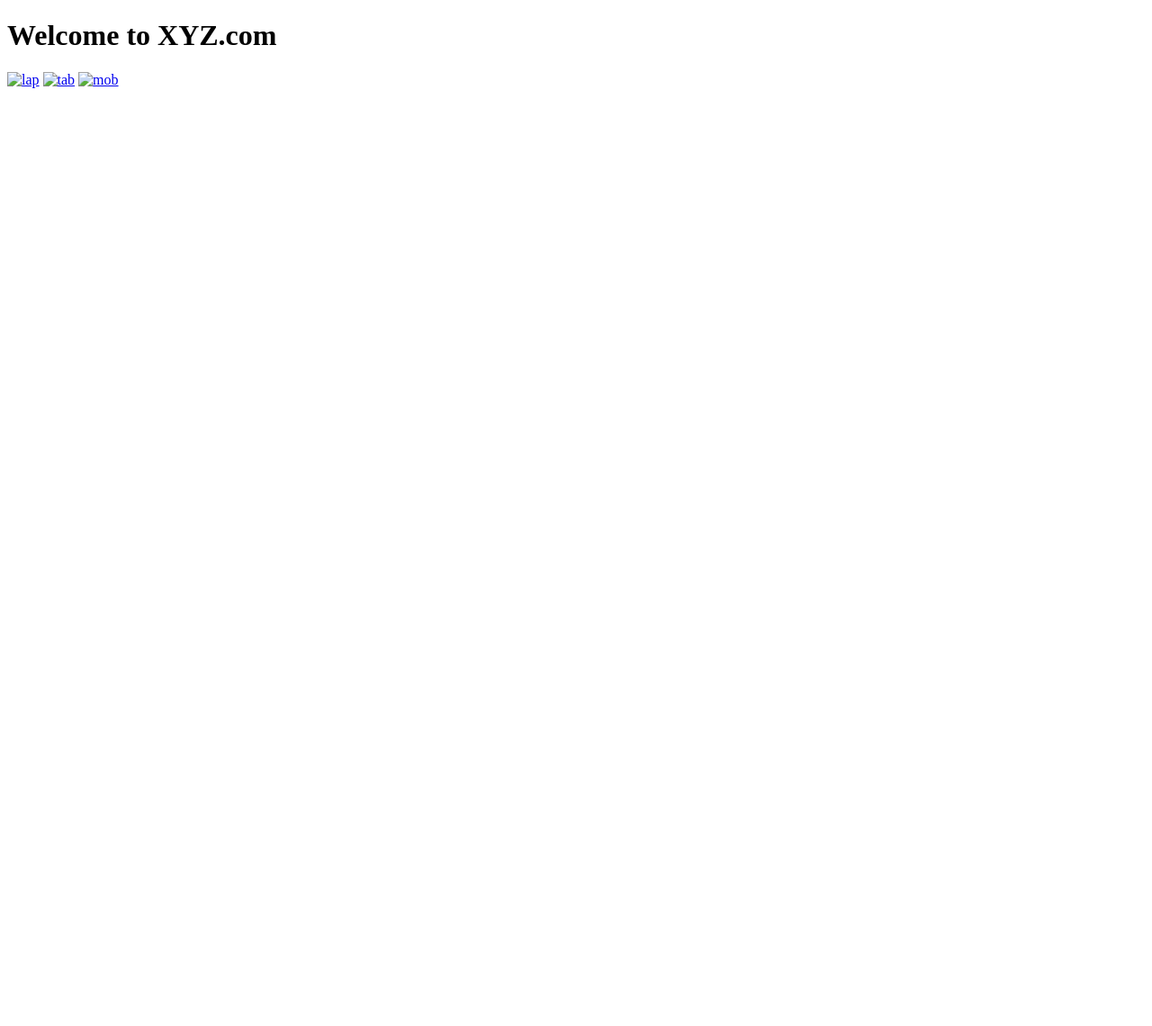
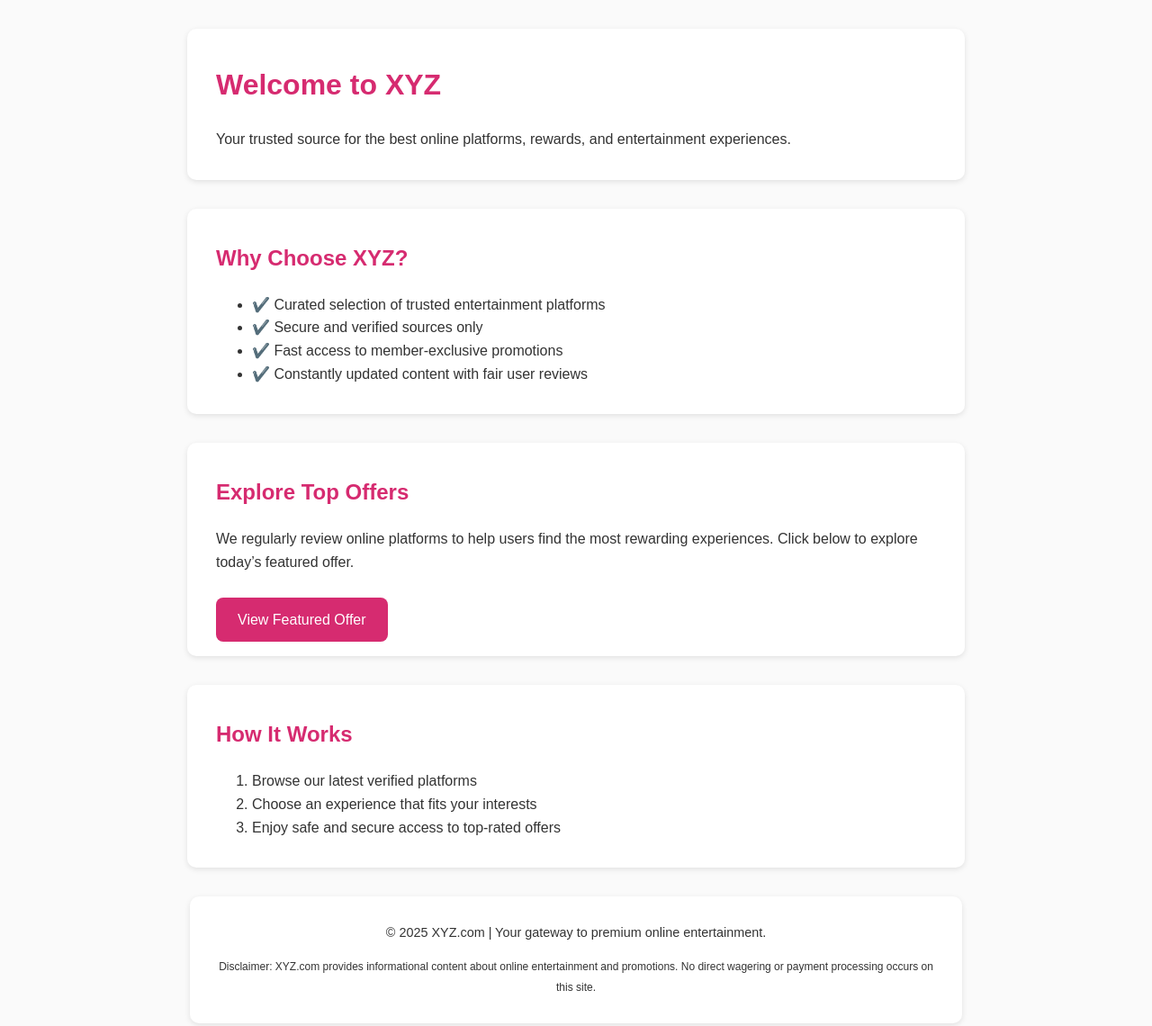
Before and after one commit to nikhil8896/spin4, a website: page public/index.html in a window 1280 px wide. Shown: the whole page at 90% size. Before the commit the page ends 800 px from the top, so only its background shows below. Drawn offline with Linux system fonts and the light colour scheme.

Commit message:
Update index.html

```diff
--- a/public/index.html
+++ b/public/index.html
@@ -1,15 +1,85 @@
-
 <!DOCTYPE html>
-<html>
+<html lang="en">
 <head>
-<title>Main Site</title>
+  <meta charset="UTF-8">
+  <meta name="viewport" content="width=device-width, initial-scale=1.0">
+  <title>XYZ – Exclusive Online Rewards & Offers</title>
+  <meta name="description" content="Discover exclusive online experiences, top-rated platforms, and special member rewards updated daily.">
+  <link rel="stylesheet" href="style.css">
 </head>
 <body>
-<h1>Welcome to XYZ.com</h1>
+  <header>
+    <h1>Welcome to XYZ</h1>
+    <p>Your trusted source for the best online platforms, rewards, and entertainment experiences.</p>
+  </header>
 
-<a href="/go/lap"><img src="lap.webp" alt="lap"></a>
-<a href="/go/tab"><img src="tab.webp" alt="tab"></a>
-<a href="/go/mob"><img src="mob.webp" alt="mob"></a>
+  <section>
+    <h2>Why Choose XYZ?</h2>
+    <ul>
+      <li>✔️ Curated selection of trusted entertainment platforms</li>
+      <li>✔️ Secure and verified sources only</li>
+      <li>✔️ Fast access to member-exclusive promotions</li>
+      <li>✔️ Constantly updated content with fair user reviews</li>
+    </ul>
+  </section>
 
+  <section>
+    <h2>Explore Top Offers</h2>
+    <p>We regularly review online platforms to help users find the most rewarding experiences. Click below to explore today’s featured offer.</p>
+    <a href="/page/" class="cta-btn">View Featured Offer</a>
+  </section>
+
+  <section>
+    <h2>How It Works</h2>
+    <ol>
+      <li>Browse our latest verified platforms</li>
+      <li>Choose an experience that fits your interests</li>
+      <li>Enjoy safe and secure access to top-rated offers</li>
+    </ol>
+  </section>
+
+  <footer>
+    <p>© 2025 XYZ.com | Your gateway to premium online entertainment.</p>
+    <p><small>Disclaimer: XYZ.com provides informational content about online entertainment and promotions. No direct wagering or payment processing occurs on this site.</small></p>
+  </footer>
+
+  <style>
+    body {
+      font-family: Arial, sans-serif;
+      background: #fafafa;
+      margin: 0;
+      padding: 0;
+      color: #333;
+      line-height: 1.6;
+    }
+    header, section, footer {
+      max-width: 800px;
+      margin: 2em auto;
+      padding: 1em 2em;
+      background: #fff;
+      border-radius: 10px;
+      box-shadow: 0 2px 6px rgba(0,0,0,0.1);
+    }
+    h1, h2 {
+      color: #d62b70;
+    }
+    .cta-btn {
+      display: inline-block;
+      background: #d62b70;
+      color: white;
+      padding: 12px 24px;
+      text-decoration: none;
+      border-radius: 8px;
+      margin-top: 10px;
+      transition: 0.3s;
+    }
+    .cta-btn:hover {
+      background: #a91e55;
+    }
+    footer {
+      text-align: center;
+      font-size: 0.9em;
+    }
+  </style>
 </body>
 </html>
```
